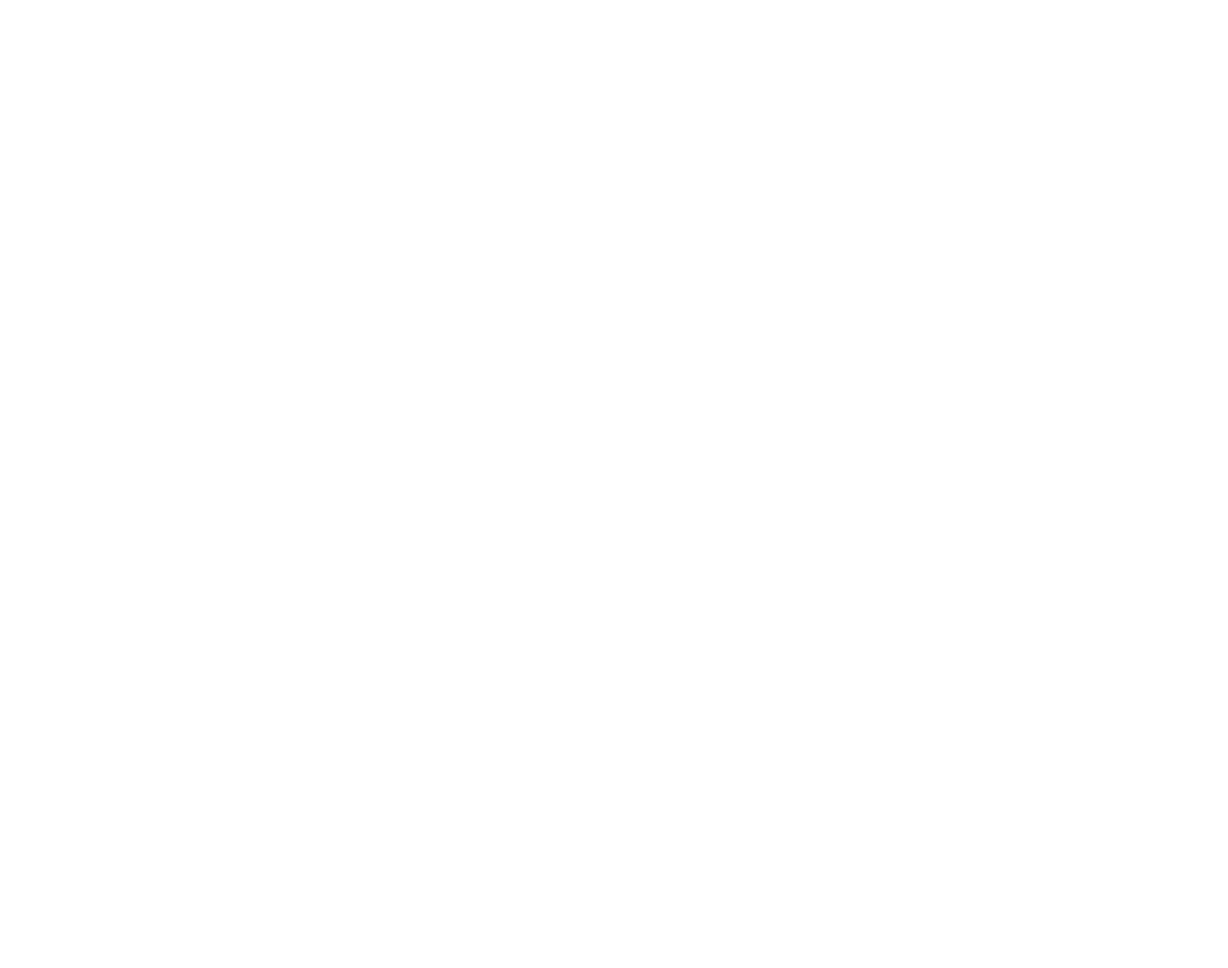
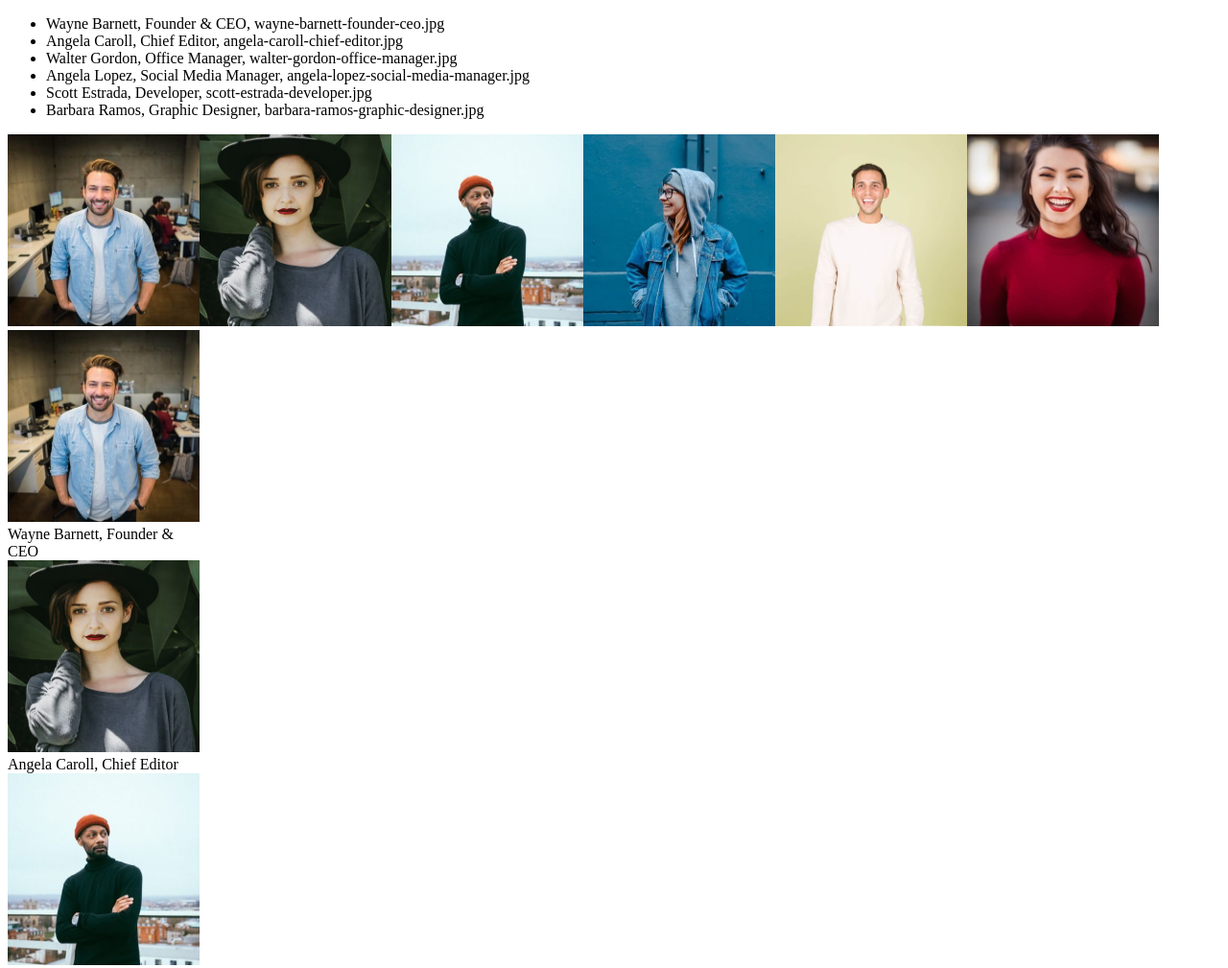
Before and after one commit to valeria-sozzi/js-our-team, a plain HTML site: page index.html in a window 1280 px wide. Shown: the top 1009 px of the page at 96% size. Before the commit the page ends 800 px from the top, so only its background shows below. Drawn offline with Linux system fonts and the light colour scheme.

Commit message:
add Our team

```diff
--- a/assets/css/style.css
+++ b/assets/css/style.css
@@ -0,0 +1,10 @@
+img{
+    width: 200px;
+    height: 200px;
+    background-size:cover ;
+}
+
+.card{
+    width: 200px;
+    height: 300px;
+}
--- a/assets/js/main.js
+++ b/assets/js/main.js
@@ -0,0 +1,73 @@
+// file fornito
+const team = [
+    {
+      name: 'Wayne Barnett',
+      role: 'Founder & CEO',
+      image: 'wayne-barnett-founder-ceo.jpg',
+    },
+    {
+      name: 'Angela Caroll',
+      role: 'Chief Editor',
+      image: 'angela-caroll-chief-editor.jpg',
+    },
+    {
+      name: 'Walter Gordon',
+      role: 'Office Manager',
+      image: 'walter-gordon-office-manager.jpg',
+    },
+    {
+      name: 'Angela Lopez',
+      role: 'Social Media Manager',
+      image: 'angela-lopez-social-media-manager.jpg',
+    },
+    {
+      name: 'Scott Estrada',
+      role: 'Developer',
+      image: 'scott-estrada-developer.jpg',
+    },
+    {
+      name: 'Barbara Ramos',
+      role: 'Graphic Designer',
+      image: 'barbara-ramos-graphic-designer.jpg',
+    },
+  ];
+
+//   MILESTONE 1:
+// stampare su console le informazioni di nome, ruolo e la stringa della foto
+
+for (let key in team){
+
+    const member = team[key]['name']+ ', ' + team[key]['role']+ ', ' + team[key]['image'];
+    console.log(member);
+}
+
+// MILESTONE 2:
+// stampare le stesse informazioni su DOM sottoforma di stringhe
+
+for (let key in team){
+
+    const member = team[key]['name']+ ', ' + team[key]['role']+ ', ' + team[key]['image'];
+    document.getElementById('team_members').innerHTML += `<li> ${member}</li>`
+}
+
+
+// BONUS 1:
+// trasformare la stringa foto in una immagine effettiva
+for (let key in team){
+
+    const memberImage = team[key]['image'];
+    console.log(memberImage);
+    document.getElementById('image').innerHTML += `<img src="./assets/img/${memberImage}">`
+}
+
+
+
+// BONUS 2:
+// organizzare i singoli membri in card/schede
+
+for (let key in team){
+    const member = team[key]['name']+ ', ' + team[key]['role']
+    const memberImage = team[key]['image'];
+    console.log(memberImage);
+    document.querySelector('.card').innerHTML += `<div><img src="./assets/img/${memberImage}"> ${member}</div>`
+}
--- a/index.html
+++ b/index.html
@@ -7,6 +7,11 @@
     <link rel="stylesheet" href="./assets/css/style.css" />
   </head>
   <body>
+    <ul id="team_members"></ul>
+    <div id="image"></div>
+
+    <div class="card"></div>
+
     <script src="./assets/js/main.js"></script>
   </body>
 </html>
```
